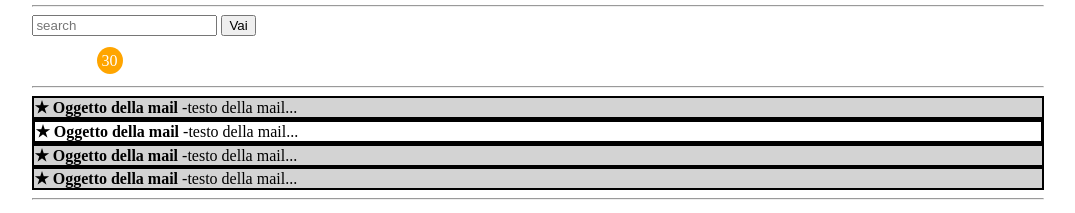
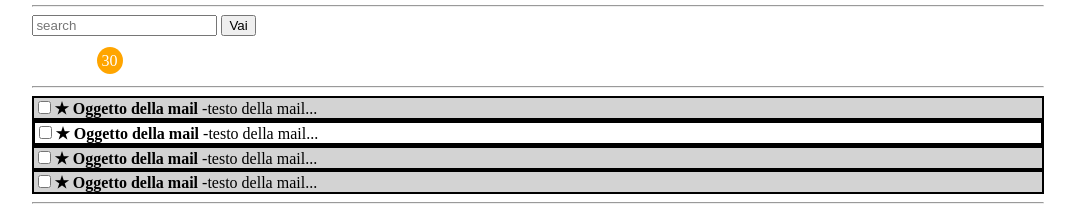
Before and after one commit to MATVEN/htmlcss-gmail, a plain HTML site: page index.html in a window 1280 px wide. Shown: the part 29-242 px from the top of the page, without its empty margins (102-1177 px from the left). Drawn offline with Linux system fonts and the light colour scheme.

Commit message:
added checkbox

```diff
--- a/assets/css/main.css
+++ b/assets/css/main.css
@@ -57,5 +57,4 @@ body {
 
 #txtedit{
   font-size: 30px;
-  font-style: italic;
 }
--- a/index.html
+++ b/index.html
@@ -29,7 +29,7 @@
     <section class="mail">
       <div class="mailobject">
         <div class="txtmail">
-         <span><strong>★ Oggetto della mail</strong><span> -testo della mail...</span></span>
+         <span><input type="checkbox" name="" value=""><strong>★ Oggetto della mail</strong><span> -testo della mail...</span></span>
         </div>
       </div>
     </section>
@@ -37,7 +37,7 @@
     <section class="mail">
       <div class="mailobject">
         <div class="selectionmail">
-         <span><strong>★ Oggetto della mail</strong><span> -testo della mail...</span></span>
+         <span><input type="checkbox" name="" value=""><strong>★ Oggetto della mail</strong><span> -testo della mail...</span></span>
         </div>
       </div>
     </section>
@@ -45,7 +45,7 @@
     <section class="mail">
       <div class="mailobject">
         <div class="txtmail">
-         <span><strong>★ Oggetto della mail</strong><span> -testo della mail...</span></span>
+         <span><input type="checkbox" name="" value=""><strong>★ Oggetto della mail</strong><span> -testo della mail...</span></span>
         </div>
       </div>
     </section>
@@ -53,7 +53,7 @@
     <section class="mail">
       <div class="mailobject">
         <div class="txtmail">
-         <span><strong>★ Oggetto della mail</strong><span> -testo della mail...</span></span>
+         <span><input type="checkbox" name="" value=""><strong>★ Oggetto della mail</strong><span> -testo della mail...</span></span>
         </div>
       </div>
     </section>
```
